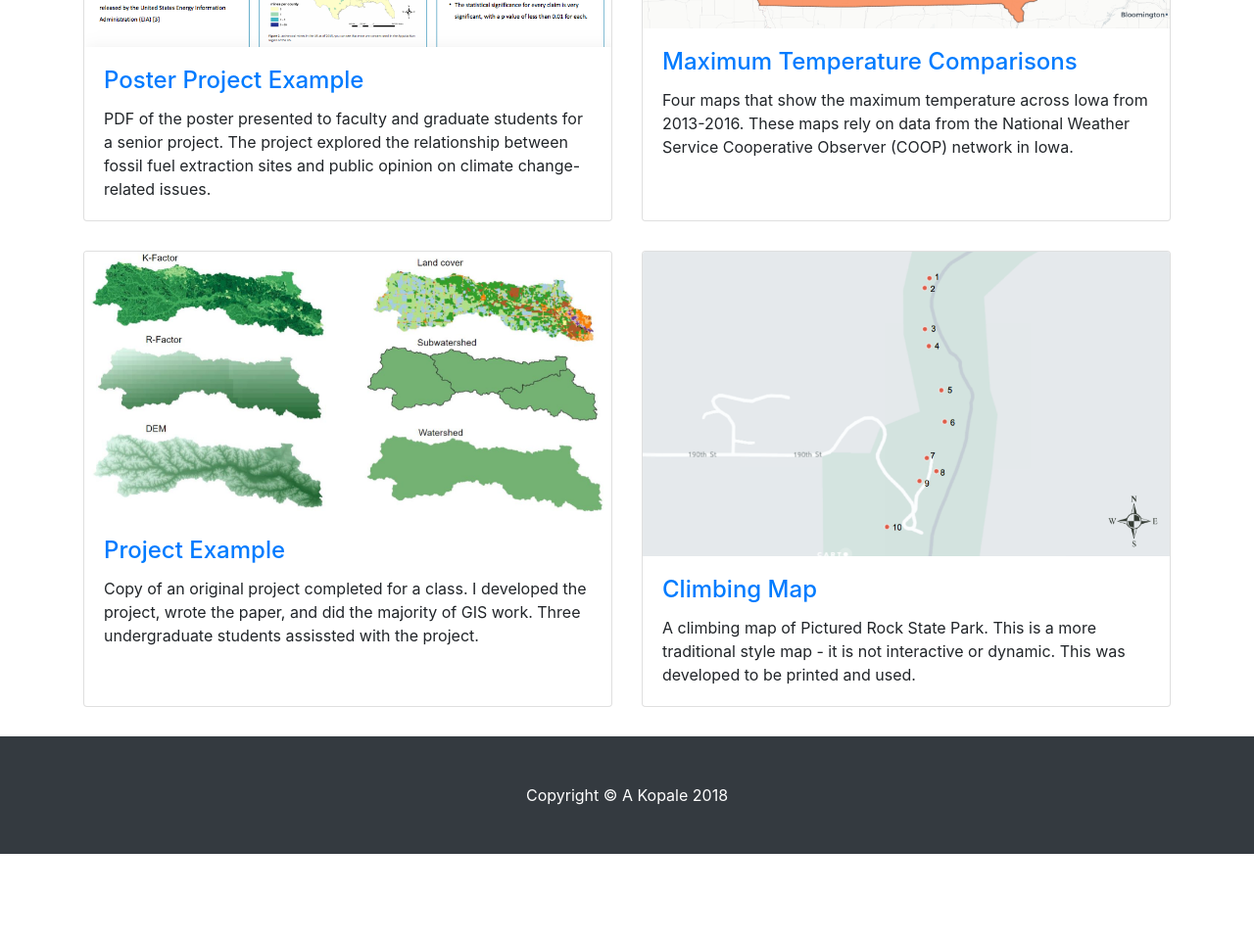
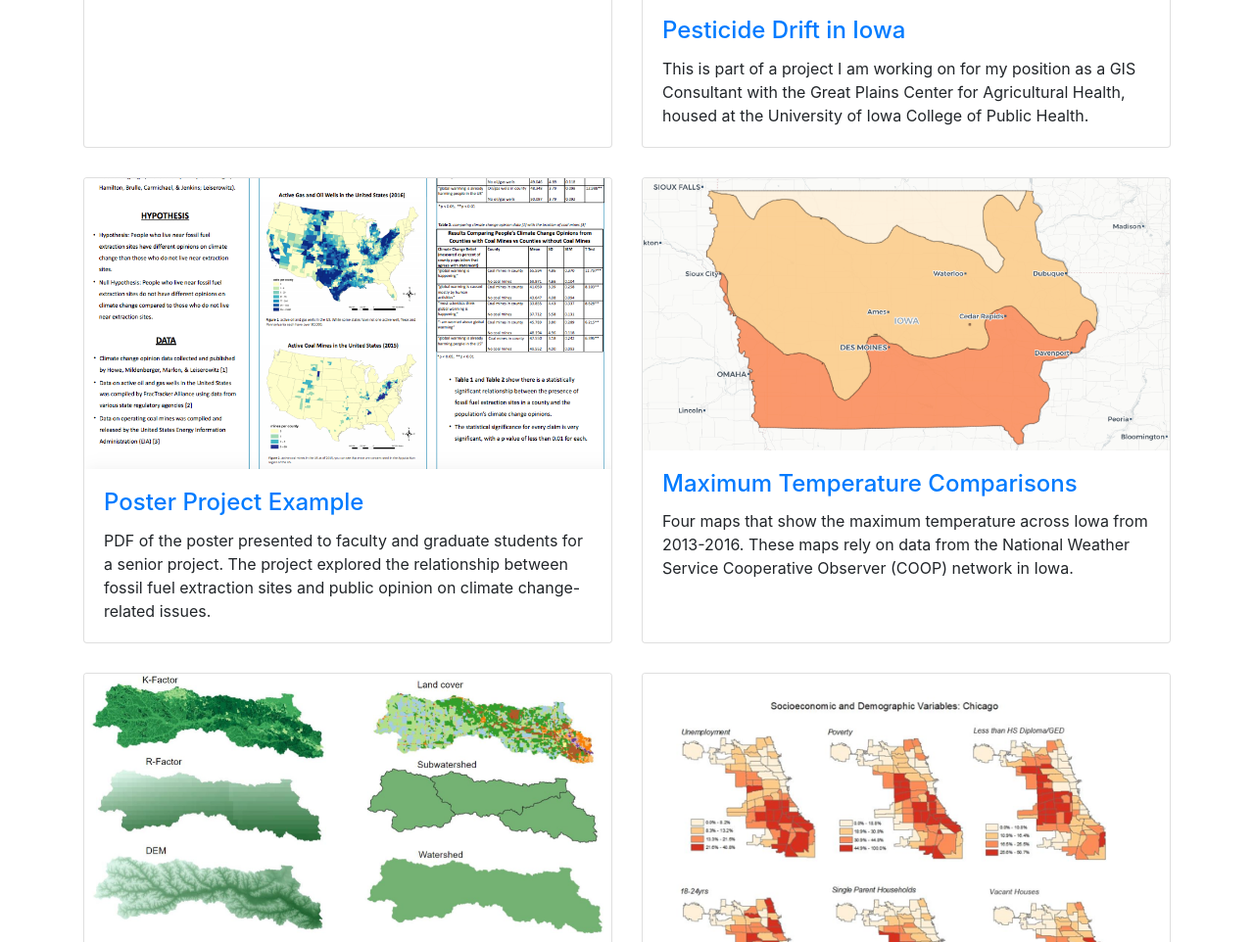
Before and after one commit to akopale/portfolio, a website: page index.html in a window 1280 px wide. Shown: the part 852-1814 px from the top of the page at 98% size. Before the commit the page ends 1724 px from the top, so only its background shows below. Drawn offline with Linux system fonts and the light colour scheme.

Commit message:
GPCAH Update

```diff
--- a/index.html
+++ b/index.html
@@ -30,7 +30,7 @@
         <div class="collapse navbar-collapse" id="navbarResponsive">
           <ul class="navbar-nav ml-auto">
             <li class="nav-item">
-              <a class="nav-link" href="other/resume.pdf">Resume</a>
+              <a class="nav-link" href="other/Resume_Jan19.docx">Resume</a>
             </li>
             <li class="nav-item">
               <a class="nav-link" href="mailto:amykopale@gmail.com">Contact</a>
@@ -62,12 +62,12 @@
         </div>
         <div class="col-lg-6 portfolio-item">
           <div class="card h-100">
-            <a href="https://akopale.carto.com/builder/e62a1a6c-a0cf-4e07-93ef-086d67aca605/embed"><img class="card-img-top" src="images/timelapse.png" alt=""></a>
+            <a href="https://uiowa.maps.arcgis.com/apps/MapJournal/index.html?appid=783dbfde24014d1fb8875a376ce7023f"><img class="card-img-top" src="images/wind speeds 2.jpg" alt=""></a>
             <div class="card-body">
               <h4 class="card-title">
-                <a href="https://akopale.carto.com/builder/e62a1a6c-a0cf-4e07-93ef-086d67aca605/embed">Basic Timelapse</a>
+                <a href="https://uiowa.maps.arcgis.com/apps/MapJournal/index.html?appid=783dbfde24014d1fb8875a376ce7023f">Pesticide Drift in Iowa</a>
               </h4>
-              <p class="card-text">The result of a class project; a very basic timelapse. Click title to follow link.</p>
+              <p class="card-text">This is part of a project I am working on for my position as a GIS Consultant with the Great Plains Center for Agricultural Health, housed at the University of Iowa College of Public Health.</p>
             </div>
           </div>
         </div>
@@ -106,12 +106,12 @@
         </div>
         <div class="col-lg-6 portfolio-item">
           <div class="card h-100">
-            <a href="other/gwl.pdf"><img class="card-img-top" src="images/pictured_rocks.png" alt=""></a>
+            <a href="other/Kopale_4150_Final.docx"><img class="card-img-top" src="images/socioec.PNG" alt=""></a>
             <div class="card-body">
               <h4 class="card-title">
-                <a href="other/gwl.pdf">Climbing Map</a>
+                <a href="other/Kopale_4150_Final.docx">Project Example 2: Crime & Correlation</a>
               </h4>
-              <p class="card-text">A climbing map of Pictured Rock State Park. This is a more traditional style map - it is not interactive or dynamic. This was developed to be printed and used.</p>
+              <p class="card-text">Copy of an orginial research project for a Health GIS class. Most analyses were completed in ArcMap and GeoDa.</p>
             </div>
           </div>
         </div>
```
Also changed, not shown: lab7/index.html (+1 -1 lines), lab7/maxtemp.html (+1 -1 lines), images/socioec.PNG (added), images/wind speeds 2.jpg (added), 2 other files.
